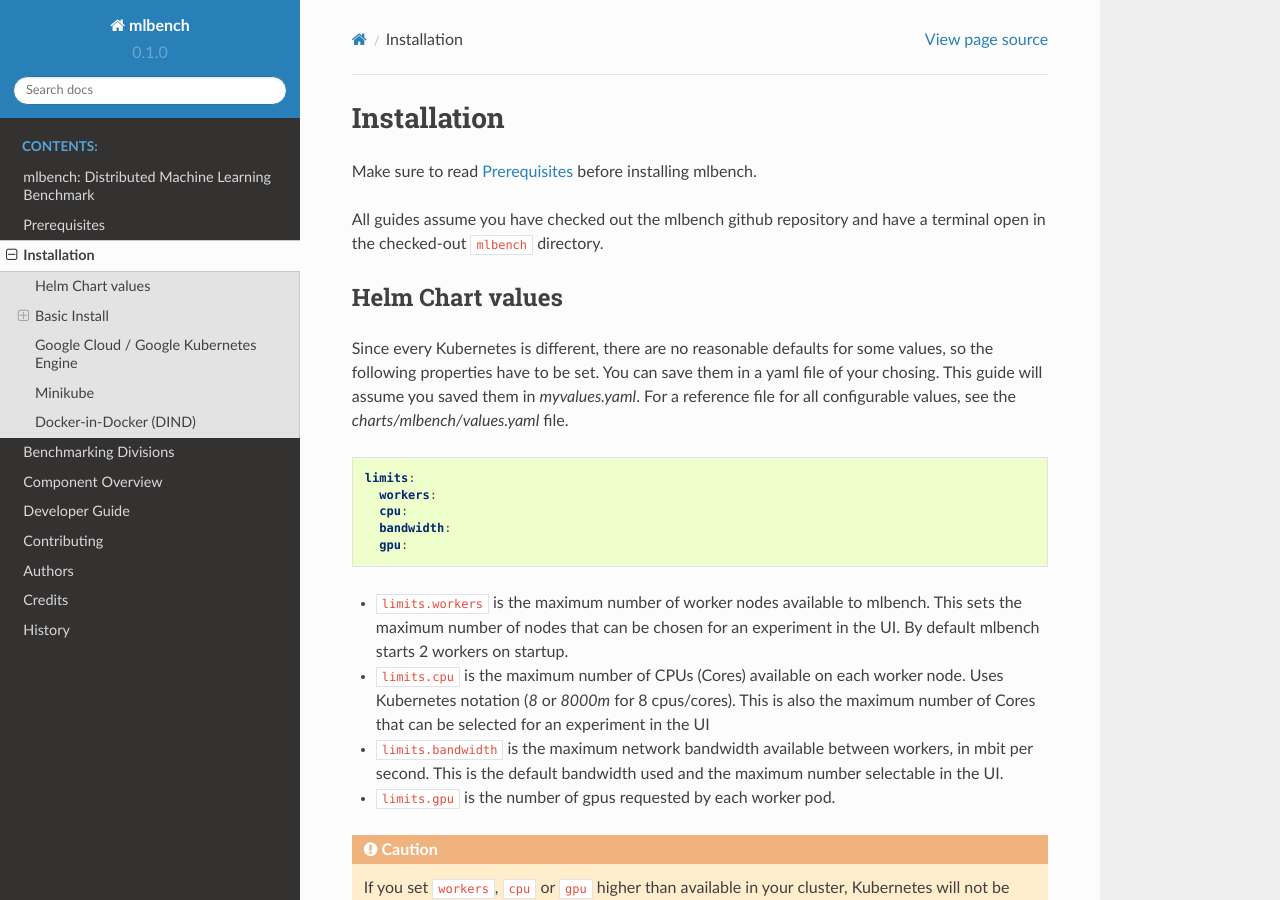
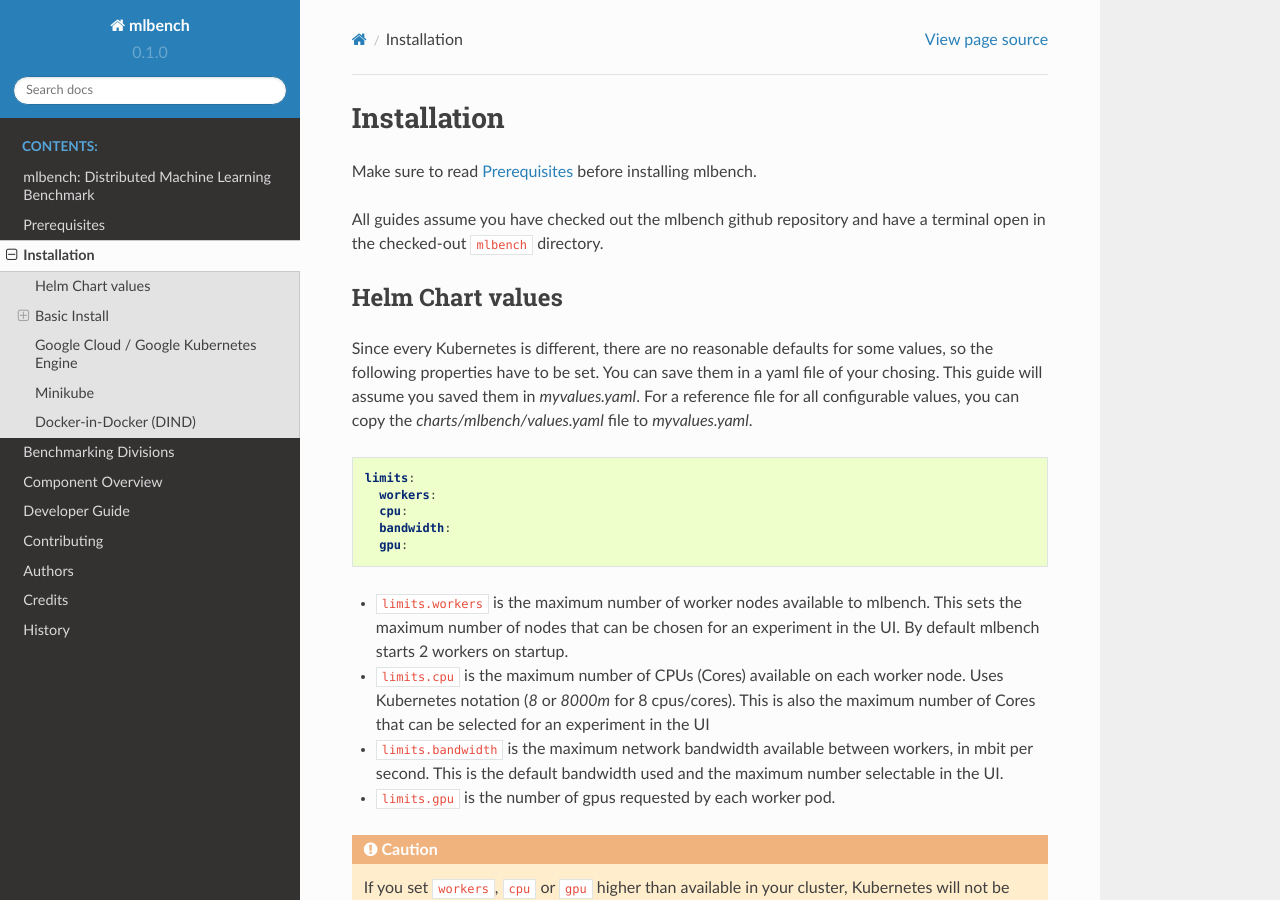
Before and after one commit to mlbench/mlbench-old, a Sphinx documentation site: the page built from docs/installation.rst, in a window 1280 px wide and 900 px high. Built offline with Sphinx 7.4.7 and the Read the Docs theme 2.0.0, drawn with Linux system fonts in a browser that asks for light colours.

Commit message:
Small documentation update

```diff
--- a/docs/installation.rst
+++ b/docs/installation.rst
@@ -13,7 +13,7 @@
 -----------------
 
 Since every Kubernetes is different, there are no reasonable defaults for some values, so the following properties have to be set.
-You can save them in a yaml file of your chosing. This guide will assume you saved them in `myvalues.yaml`. For a reference file for all configurable values, see the `charts/mlbench/values.yaml` file.
+You can save them in a yaml file of your chosing. This guide will assume you saved them in `myvalues.yaml`. For a reference file for all configurable values, you can copy the `charts/mlbench/values.yaml` file to `myvalues.yaml`.
 
 .. code-block:: yaml
 
```
